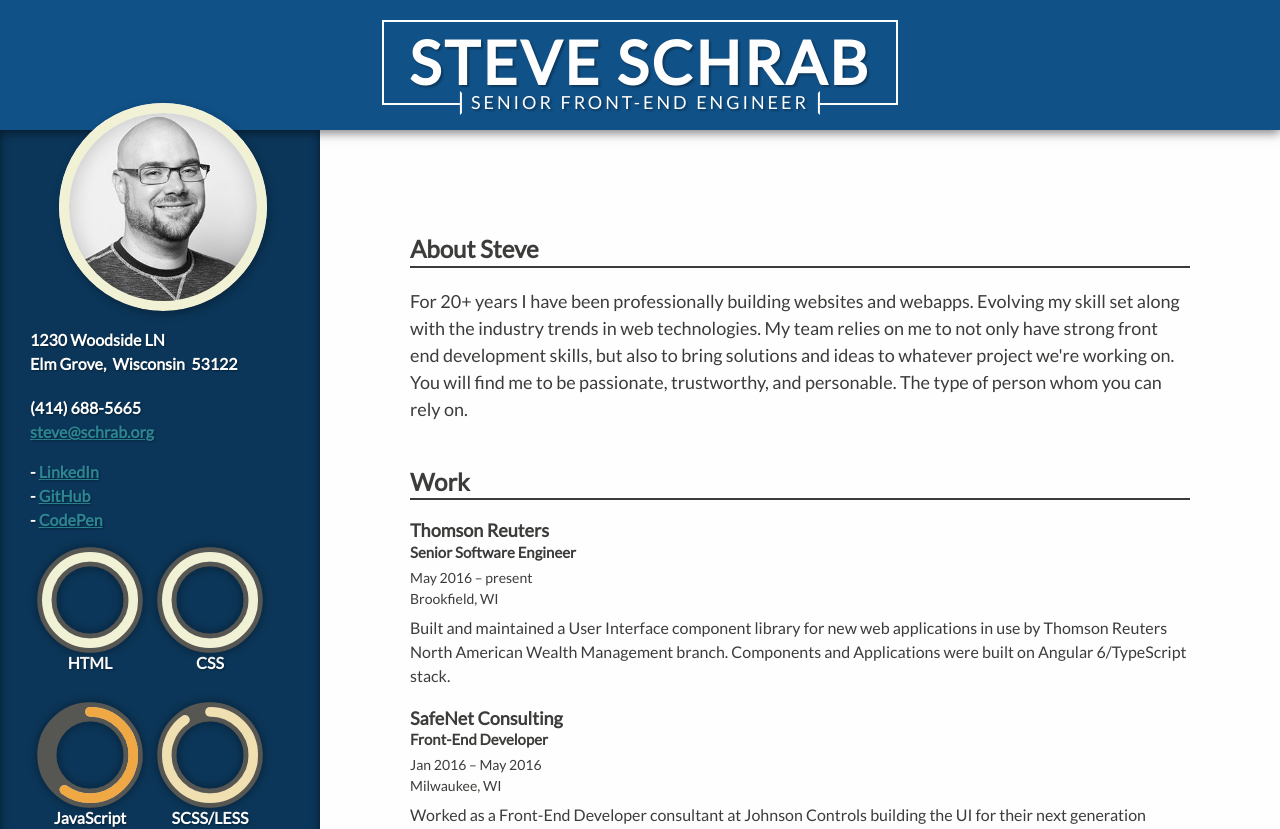
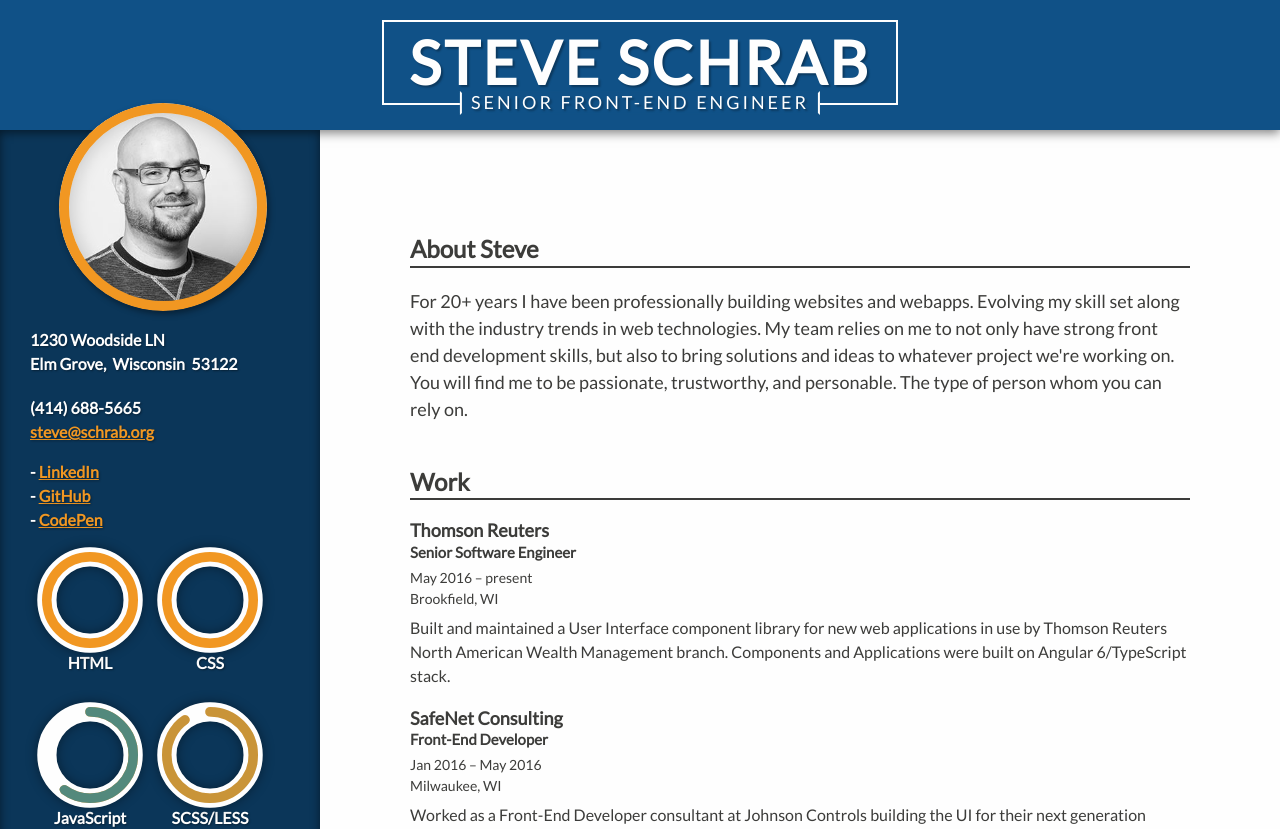
Before and after one commit to megasmack/steve.schrab.org, an Angular app: page / in a window 1280 px wide. Shown: the top 829 px of the page. Built offline with nearby package versions, Linux system fonts and the light colour scheme.

Commit message:
Update colors

```diff
--- a/src/app/app.component.scss
+++ b/src/app/app.component.scss
@@ -23,7 +23,6 @@
     margin: 0;
     border: 2px solid $color5;
     padding: 1rem 2.5rem 1.1rem;
-    // font-family: $display-font-family;
     font-size: 3rem;
     font-weight: 600;
     font-display: optional;
@@ -125,7 +124,8 @@
   position: absolute;
   top: .2em;
   left: .2em;
-  box-shadow: 2px 3px 10px rgba(0, 0, 0, .3);
+  z-index: 1;
+  box-shadow: 2px 3px 6px rgba(0, 0, 0, .4);
   border-radius: 100%;
   width: 7rem;
   overflow: hidden;
@@ -138,13 +138,14 @@
     bottom: 0;
     left: 0;
     z-index: 1;
-    border: 4px solid $success;
+    border: 4px solid $warning;
     border-radius: 100%;
     box-shadow: inset 0 0 20px rgba(0, 0, 0, .2);
   }
 
   > img {
     display: block;
+    border-radius: 100%;
     width: 100%;
     filter: grayscale(1);
     transition: filter 1s;
--- a/src/app/skill-circle/skill-circle.component.scss
+++ b/src/app/skill-circle/skill-circle.component.scss
@@ -3,6 +3,30 @@
 :host {
   display: none;
   max-width: 120px;
+
+  &.skill-circle--maxed {
+    animation-delay: .5s;
+    animation-duration: 1s;
+    animation-fill-mode: forwards;
+    animation-iteration-count: 1;
+    animation-name: pulse;
+
+    @at-root {
+      @keyframes pulse {
+        0% {
+          filter: drop-shadow(0 0 0 rgba($success, .4));
+        }
+
+        33% {
+          filter: drop-shadow(0 0 14px rgba($success, .4));
+        }
+
+        100% {
+          filter: drop-shadow(0 0 6px rgba(0, 0, 0, .4));
+        }
+      }
+    }
+  }
 
   @media screen and (min-width: $min-sm) {
     display: block;
@@ -23,12 +47,12 @@
 }
 
 .skill-circle--base {
-  stroke: lighten($dark, 10%);
+  stroke: $light;
   stroke-width: 2.4rem;
 }
 
 .skill-circle--amount {
-  stroke: $color3;
+  stroke: $warning;
   stroke-linecap: round;
   stroke-width: 12px;
   transition:
@@ -48,5 +72,5 @@
 }
 
 .skill-circle--medium {
-  stroke: $warning;
+  stroke: $color2;
 }
--- a/src/app/skill-circle/skill-circle.component.ts
+++ b/src/app/skill-circle/skill-circle.component.ts
@@ -1,4 +1,4 @@
-import { Component, OnInit, Input, ElementRef } from '@angular/core';
+import { Component, OnInit, Input, ElementRef, HostBinding } from '@angular/core';
 
 let offSetTime = 1;
 
@@ -8,13 +8,13 @@
   styleUrls: ['./skill-circle.component.scss']
 })
 export class SkillCircleComponent implements OnInit {
+  @HostBinding('class.skill-circle')
+    hostClass = true;
+  @HostBinding('class.skill-circle--maxed')
+    maxed = false;
 
   @Input() skill: string;
   @Input() percentage: number;
-
-  private circle: NodeListOf<SVGElement>;
-  private radius: number;
-  private circumference: number;
 
   constructor(public el: ElementRef) { }
 
@@ -45,6 +45,24 @@
           circleHigh.style.opacity = `${0}`;
           circleLow.style.opacity = `${(100 - ((this.percentage * 50) / 100)) * .01}`;
         }
+
+        if (this.percentage === 100) {
+          this.maxed = true;
+        }
+
+        // if (this.percentage >= 66) {
+        //   circleHigh.style.opacity = `${1}`;
+        //   circleMedium.style.opacity = `${1}`;
+        //   circleLow.style.opacity = `${1}`;
+        // } else if  (this.percentage >= 33 && this.percentage < 66) {
+        //   circleHigh.style.opacity = `${0}`;
+        //   circleMedium.style.opacity = `${1}`;
+        //   circleLow.style.opacity = `${1}`;
+        // } else {
+        //   circleHigh.style.opacity = `${0}`;
+        //   circleMedium.style.opacity = `${0}`;
+        //   circleLow.style.opacity = `${1}`;
+        // }
       }, timer);
     }
 
--- a/src/index.html
+++ b/src/index.html
@@ -2,6 +2,8 @@
 <html lang="en">
 <head>
   <meta charset="utf-8">
+  <meta property="og:title" content="Steve Schrab | Senior Front-End Engineer">
+  <meta property="og:description" content="For 20+ years I have been professionally building websites and webapps.">
   <title>Steve Schrab | Senior Front-End Engineer</title>
   <base href="/">
 
--- a/src/styles/_vars.scss
+++ b/src/styles/_vars.scss
@@ -9,16 +9,16 @@
 $base-font-family: 'Lato', 'Roboto', Arial, Tahoma, sans-serif;
 $display-font-family: "Hoefler Text", Utopia, "Liberation Serif", "Nimbus Roman No9 L Regular", Times, "Times New Roman", serif;
 
-$dark:    #3c3c3a;
-$light:   #fefefe;
-$success: #56ac3f;
-$warning: #dbdd42;
-$danger:  #dd4242;
-$color1: rgba(67, 70, 93, 1);
-$color2: rgba(221, 110, 66, 1);
-$color4: rgba(192, 214, 223, 1);
-$color3: $success;
-$color5: #fefefe;
+// $dark:    #3c3c3a;
+// $light:   #fefefe;
+// $success: #56ac3f;
+// $warning: #dbdd42;
+// $danger:  #dd4242;
+// $color1: rgba(67, 70, 93, 1);
+// $color2: rgba(221, 110, 66, 1);
+// $color4: rgba(192, 214, 223, 1);
+// $color3: $success;
+// $color5: #fefefe;
 
 // https://color.adobe.com/explore/?filter=most-popular&time=month
 // https://color.adobe.com/b703a77bdd81eab476f23b001df9f94d-color-theme-11247443/?showPublished=true
@@ -29,7 +29,7 @@
 $danger:  #C33325;
 $color1: #105187;
 $color2: #2C8693;
-$color4: rgba(192, 214, 223, 1);
+// $color4: rgba(192, 214, 223, 1);
 $color3: $success;
 $color5: #fefefe;
 
--- a/src/styles/global.scss
+++ b/src/styles/global.scss
@@ -29,7 +29,7 @@
 }
 
 a {
-  color: $color2;
+  color: $warning;
 }
 
 hr {
```
